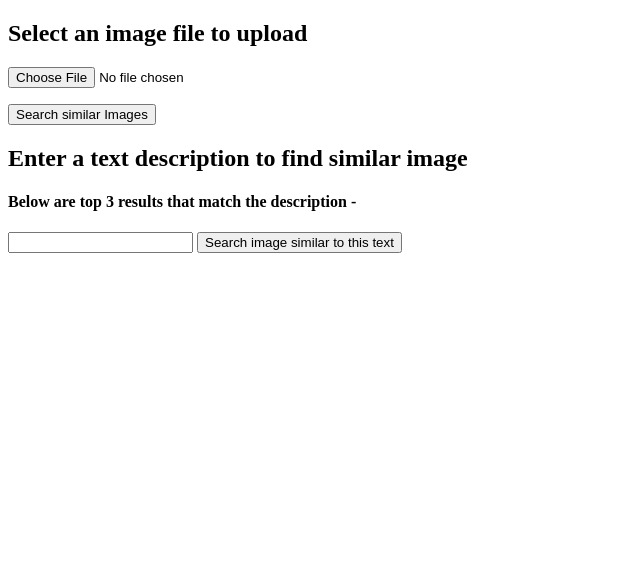
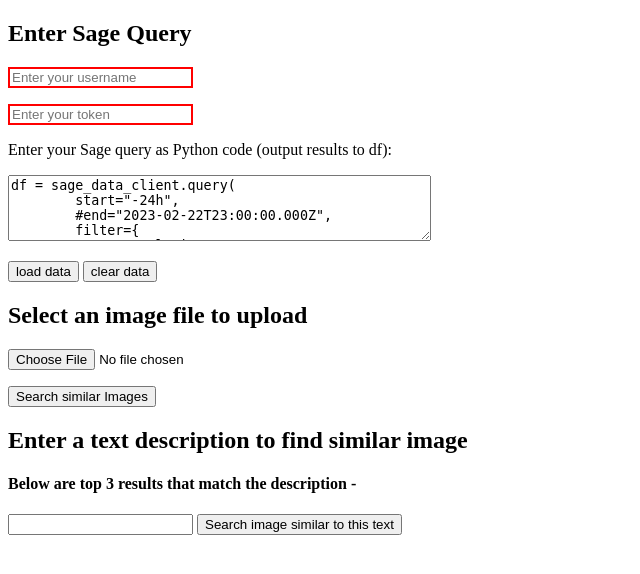
Before and after one commit to waggle-sensor/sage-vectordb-example, a Flask app: page / in a window 1280 px wide. Shown: the top 574 px of the page, without its empty margins (0-640 px from the left). Run offline with Flask 2, Linux system fonts and the light colour scheme.

Commit message:
added ui to load data for clip example

```diff
--- a/CLIP_example/templates/upload.html
+++ b/CLIP_example/templates/upload.html
@@ -1,5 +1,38 @@
 <!doctype html>
 <title>Python Flask Image search using image and text query</title>
+<div>
+    <h2>Enter Sage Query</h2>
+    <form method="post" action="/set_query" >
+		<p>
+			<input type="text" id="username" name="username" placeholder="Enter your username">
+		</p>
+			<input type="text" id="token" name="token" placeholder="Enter your token">
+		</p>
+		<p>
+		<p>
+			<label for="query">Enter your Sage query as Python code (output results to df):</label>
+		</p>
+			<textarea name="query" placeholder="Enter your Sage query as Python code (output results to df)" rows="4" cols="50">
+df = sage_data_client.query(
+	start="-24h",
+	#end="2023-02-22T23:00:00.000Z",
+	filter={
+		"plugin": "registry.sagecontinuum.org/theone/imagesampler.*",
+		"vsn": "W088"
+		#"job": "imagesampler-top"
+	}
+).sort_values('timestamp')
+			</textarea>
+		</p>
+		<p>
+			<div class="loading" id="loading">Loading...</div>
+		</p>
+		<p>
+			<input type="submit" value="load data">
+			<button type="button" onclick="clearData()">clear data</button>
+		</p>
+    </form>
+</div>
 <div>
 <h2>Select an image file to upload</h2>
 <p>
@@ -65,3 +98,65 @@
         <input type="submit" value="Search image similar to this text">
 	</form>
 </div>
+<style>
+    .loading {
+        display: none;
+    }
+	.error {
+            border: 2px solid red;
+        }
+</style>
+<script>
+    // JavaScript to show loading indicator when form is submitted
+    document.querySelector('form').addEventListener('submit', function() {
+        document.getElementById('loading').style.display = 'block';
+    });
+
+    function clearData() {
+        // Submit the form to the /clear_data route when the "clear data" button is clicked
+        document.querySelector('form').action = '/clear_data';
+        document.querySelector('form').submit();
+    }
+
+	// Get the input element
+	var t_input = document.getElementById('token');
+	var u_input = document.getElementById('username');
+
+	window.onload = function() {
+		// Check if the input field is empty
+		if (t_input.value === '') {
+			// If empty, add the 'error' class to highlight it in red
+			t_input.classList.add('error');
+		}
+
+		// Check if the input field is empty
+		if (u_input.value === '') {
+			// If empty, add the 'error' class to highlight it in red
+			u_input.classList.add('error');
+		}
+    };
+
+    // Add an event listener to the input element
+    t_input.addEventListener("input", function() {
+        // Check if the input value is empty
+        if (t_input.value === "") {
+            // If empty, add a CSS class to highlight in red
+            t_input.classList.add("error");
+        } else {
+            // If not empty, remove the CSS class
+            t_input.classList.remove("error");
+        }
+    });
+
+    // Add an event listener to the input element
+    u_input.addEventListener("input", function() {
+        // Check if the input value is empty
+        if (u_input.value === "") {
+            // If empty, add a CSS class to highlight in red
+            u_input.classList.add("error");
+        } else {
+            // If not empty, remove the CSS class
+            u_input.classList.remove("error");
+        }
+    });
+</script>
--- a/CLIP_example/test.py
+++ b/CLIP_example/test.py
@@ -21,7 +21,8 @@ def testText(nearText):
     print(res['data']['Get']['ClipExample'][0]['_additional'])
     print(res['data']['Get']['ClipExample'][1]['_additional'])
     print(res['data']['Get']['ClipExample'][2]['_additional'])
-    return (res['data']['Get']['ClipExample'][0]['text']),(res['data']['Get']['ClipExample'][1]['text']),(res['data']['Get']['ClipExample'][2]['text'])
+    return (res['data']['Get']['ClipExample'][0]['text']),(res['data']['Get']['ClipExample'][1]['text']),(res['data']['Get']['ClipExample'][2]['text']),
+    (res['data']['Get']['ClipExample'][0]['_additional'],res['data']['Get']['ClipExample'][1]['_additional'],res['data']['Get']['ClipExample'][2]['_additional'])
 
 
 def testImage(nearImage):
--- a/CLIP_example/upload.py
+++ b/CLIP_example/upload.py
@@ -5,6 +5,7 @@ from flask import Flask, flash, request, redirect, url_for, render_template
 from werkzeug.utils import secure_filename
 import weaviate
 from test import testImage, testText
+from data import load_data, clear_data
 ALLOWED_EXTENSIONS = set(['png', 'jpg', 'jpeg', 'gif','jfif'])
 
 
@@ -23,7 +24,7 @@ def text_description():
 
 	text = request.form.get("description")
 
-	text_results = testText({"concepts":[text]})
+	text_results, certainty = testText({"concepts":[text]})
 	# Using two lists to store image result and text result
 	images = []
 	texts = []
@@ -79,5 +80,22 @@ def display_image(filename,uploaded=True):
 
     return redirect(url_for('static', filename='uploads/' + filename), code=301)
 
+@app.route('/set_query', methods=['POST'])
+def set_query():
+	# Retrieve the values from the form data
+	username = request.form.get("username")
+	token = request.form.get("token")
+	query = request.form.get("query")
+	render_template('upload.html', show_loading=True)
+	load_data(username, token, query)
+	render_template('upload.html', show_loading=False)
+	return redirect(url_for('upload_form'))
+
+# Route to handle clearing data
+@app.route('/clear_data', methods=['POST'])
+def clear_data_route():
+    clear_data()
+    return render_template('upload.html')
+
 if __name__ == "__main__":
     app.run(debug=True)
```
Also changed, not shown: CLIP_example/data.py (+98 -80 lines).
